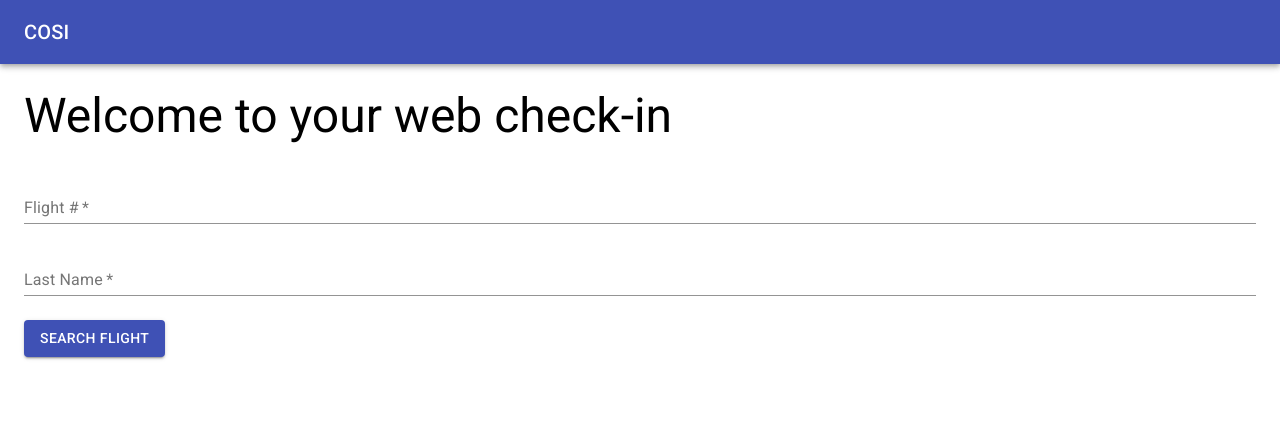
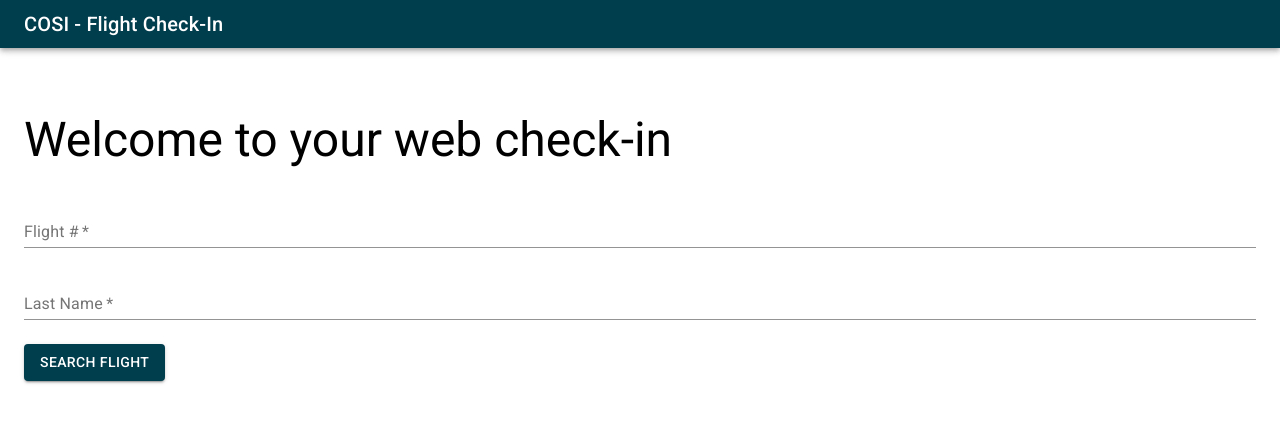
Before and after one commit to kbooz/cosi-exercise, a React (Create React App) app: page / in a window 1280 px wide. Shown: the top 422 px of the page. Built offline with nearby package versions, Linux system fonts and the light colour scheme.

Commit message:
Created Main Template

```diff
--- /dev/null
+++ b/src/app/components/templates/MainTemplate.tsx
@@ -0,0 +1,36 @@
+import * as React from "react";
+
+import { Container, AppBar, Toolbar, Typography, Box } from "@material-ui/core";
+
+import { createMuiTheme, ThemeProvider } from "@material-ui/core/styles";
+
+const theme = createMuiTheme({
+	palette: {
+		primary: { main: "rgb(0, 61, 77)" },
+	},
+});
+
+interface MainTemplateProps {}
+
+function MainTemplate({
+	children,
+}: React.PropsWithChildren<MainTemplateProps>) {
+	return (
+		<ThemeProvider theme={theme}>
+			<>
+				<AppBar position="static">
+					<Toolbar variant="dense" color="white">
+						<Typography variant="h6">
+							COSI - Flight Check-In
+						</Typography>
+					</Toolbar>
+				</AppBar>
+				<Container>
+					<Box pt={8}>{children}</Box>
+				</Container>
+			</>
+		</ThemeProvider>
+	);
+}
+
+export default MainTemplate;
--- a/src/app/index.tsx
+++ b/src/app/index.tsx
@@ -1,16 +1,8 @@
 import * as React from "react";
-
-import {
-	Container,
-	AppBar,
-	Toolbar,
-	Typography,
-	Box,
-	CircularProgress,
-} from "@material-ui/core";
 
 import { useMutation } from "react-query";
 
+import MainTemplate from "./components/templates/MainTemplate";
 import SearchFlight from "./routes/SearchFlight/SearchFlight";
 import UserInfo from "./routes/UserInfo/UserInfo";
 import Success from "./routes/Success/Success";
@@ -40,35 +32,12 @@ function App() {
 	);
 
 	return (
-		<>
-			<AppBar position="static">
-				<Toolbar>
-					<Typography variant="h6">COSI</Typography>
-				</Toolbar>
-			</AppBar>
-			<Container
-				style={{
-					paddingTop: "1.5rem",
-				}}
-			>
+		<MainTemplate>
 			{state === "search" && (
-					<>
 				<SearchFlight
 					onSubmitSearch={onSearch}
-							disabled={isLoadingSearch}
+					isLoading={isLoadingSearch}
 				/>
-
-						{isLoadingSearch && (
-							<Box mt={5} display="flex" alignItems="center">
-								<CircularProgress inlist />
-								<Box ml={3}>
-									<Typography>
-										Trying to find your flight!
-									</Typography>
-								</Box>
-							</Box>
-						)}
-					</>
 			)}
 			{state === "edit" && data?.data && (
 				<UserInfo
@@ -78,8 +47,7 @@ function App() {
 				/>
 			)}
 			{state === "success" && <Success />}
-			</Container>
-		</>
+		</MainTemplate>
 	);
 }
 
```
Lines whose indentation alone changed are shown as unchanged.
